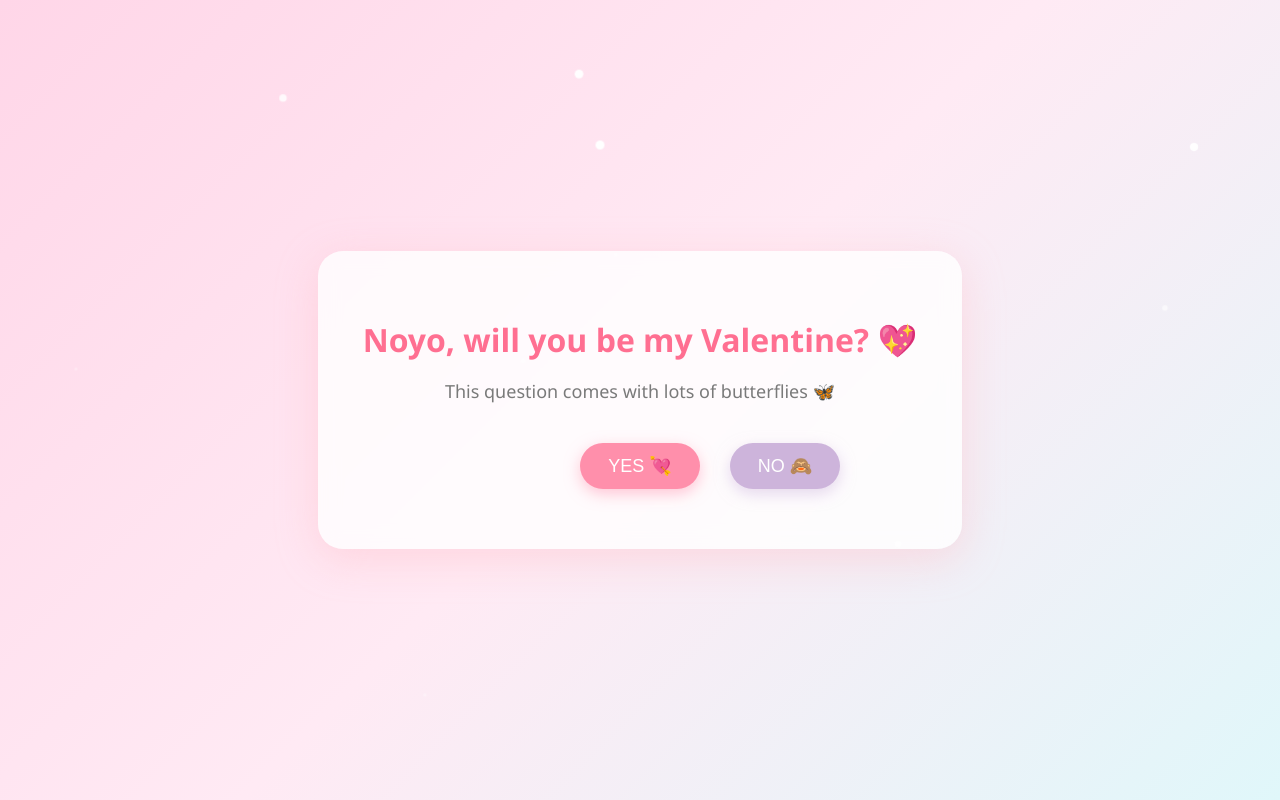
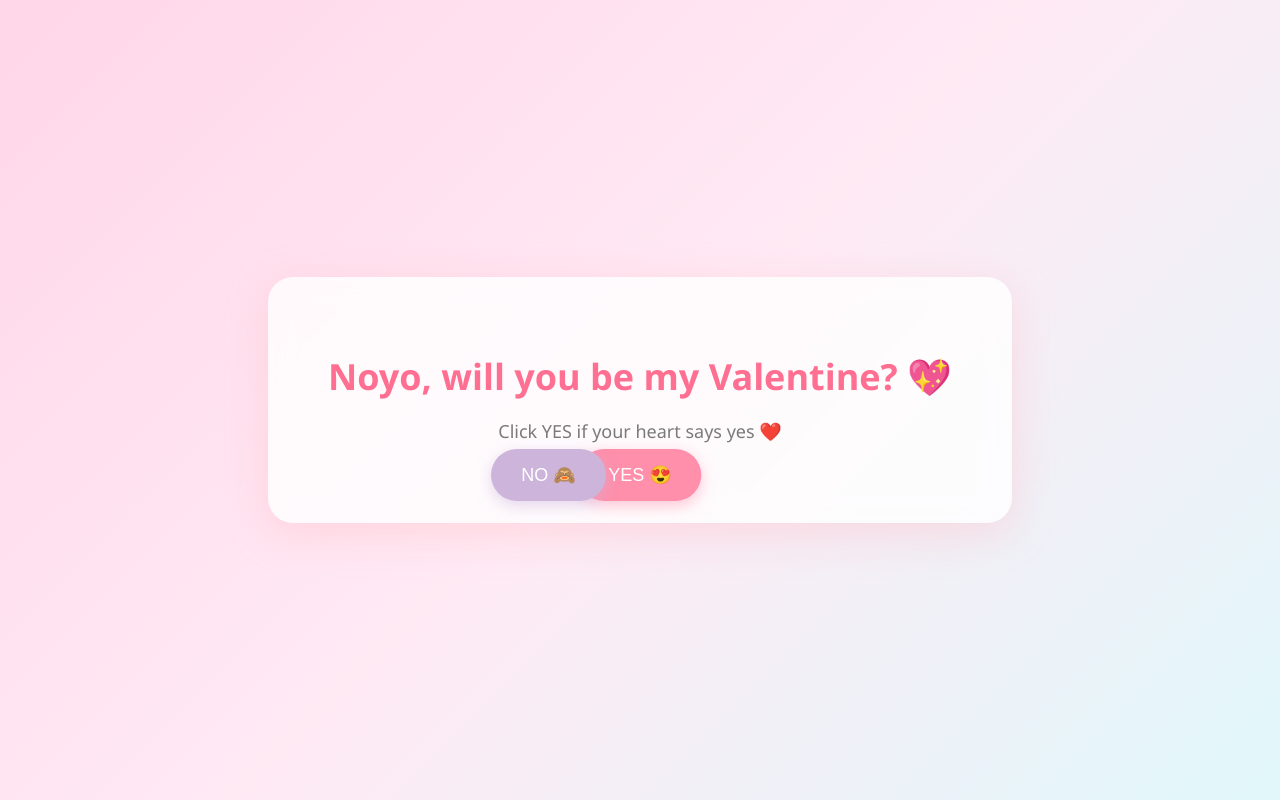
Before and after one commit to parmodchahal17-beep/valentine-2.0, a plain HTML site: page index.html in a window 1280 px wide. Drawn offline with Linux system fonts and the light colour scheme.

Commit message:
Update index.html

```diff
--- a/index.html
+++ b/index.html
@@ -3,70 +3,92 @@
 <head>
 <meta charset="UTF-8">
 <meta name="viewport" content="width=device-width, initial-scale=1.0">
-<title>For Noyo 💗</title>
-
+<title>Hey Noyo, Will You Be My Valentine? 💖</title>
 <style>
+  /* ----- BODY ----- */
   body {
     margin: 0;
+    padding: 0;
     height: 100vh;
-        overflow: hidden;
     display: flex;
     justify-content: center;
     align-items: center;
     background: linear-gradient(135deg, #ffd6e8, #ffeaf4, #e0f7fa);
     font-family: 'Segoe UI', sans-serif;
-        text-align: center;
+    overflow: hidden;
+    position: relative;
   }
 
+  /* ----- BOX ----- */
   .box {
+    position: relative;
     background: #ffffffcc;
-        backdrop-filter: blur(10px);
-        padding: 45px;
+    backdrop-filter: blur(12px);
+    padding: 50px 60px;
     border-radius: 25px;
+    text-align: center;
     box-shadow: 0 10px 40px rgba(255, 182, 193, 0.4);
-        position: relative;
   }
 
   h1 {
     color: #ff6f91;
+    font-size: 36px;
     margin-bottom: 15px;
-        font-size: 32px;
   }
 
   p {
     color: #7a7a7a;
-        margin-bottom: 25px;
     font-size: 18px;
+    margin-bottom: 30px;
   }
 
+  /* ----- BUTTONS ----- */
   button {
-        padding: 12px 28px;
+    padding: 15px 30px;
     font-size: 18px;
-        margin: 15px;
     border: none;
     border-radius: 30px;
     cursor: pointer;
-        transition: 0.25s ease;
+    transition: 0.2s;
+    position: absolute;
   }
 
   #yesBtn {
     background: #ff8fab;
     color: white;
+    left: 50%;
+    transform: translateX(-50%);
+    top: 70%;
     box-shadow: 0 5px 15px rgba(255, 143, 171, 0.5);
   }
 
   #yesBtn:hover {
-        transform: scale(1.1);
+    transform: translateX(-50%) scale(1.1);
     background: #ff6f91;
   }
 
   #noBtn {
     background: #cdb4db;
     color: white;
-        position: absolute;
+    top: 70%;
+    left: 30%;
     box-shadow: 0 5px 15px rgba(205, 180, 219, 0.5);
   }
 
+  /* ----- FLOATING HEARTS ----- */
+  .heart {
+    position: fixed;
+    font-size: 24px;
+    animation: floatUp 5s linear infinite;
+    opacity: 0.9;
+  }
+
+  @keyframes floatUp {
+    from { transform: translateY(0); }
+    to { transform: translateY(-110vh); opacity: 0; }
+  }
+
+  /* ----- SPARKLES ----- */
   .sparkle {
     position: fixed;
     width: 6px;
@@ -83,43 +105,14 @@
   }
 </style>
 </head>
-
 <body>
 
 <div class="box">
   <h1>Noyo, will you be my Valentine? 💖</h1>
-    <p>This question comes with lots of butterflies 🦋</p>
-    <button id="yesBtn">YES 💘</button>
+  <p>Click YES if your heart says yes ❤️</p>
+  <button id="yesBtn">YES 😍</button>
   <button id="noBtn">NO 🙈</button>
 </div>
 
-<script>
-    const noBtn = document.getElementById("noBtn");
-    const yesBtn = document.getElementById("yesBtn");
-
-    // NO button runs away
-    noBtn.addEventListener("mouseover", () => {
-        const x = Math.random() * (window.innerWidth - noBtn.offsetWidth);
-        const y = Math.random() * (window.innerHeight - noBtn.offsetHeight);
-        noBtn.style.left = x + "px";
-        noBtn.style.top = y + "px";
-    });
-
-    // Go to surprise page
-    yesBtn.addEventListener("click", () => {
-        window.location.href = "yes.html";
-    });
-
-    // Cute sparkles in background
-    setInterval(() => {
-        const sparkle = document.createElement("div");
-        sparkle.classList.add("sparkle");
-        sparkle.style.left = Math.random() * 100 + "vw";
-        sparkle.style.top = Math.random() * 100 + "vh";
-        document.body.appendChild(sparkle);
-        setTimeout(() => sparkle.remove(), 2000);
-    }, 200);
-</script>
-
-</body>
-</html>
+<!-- ----- SONG ----- -->
+<audio id="loveSong" src="h
```
Lines whose indentation alone changed are shown as unchanged.
